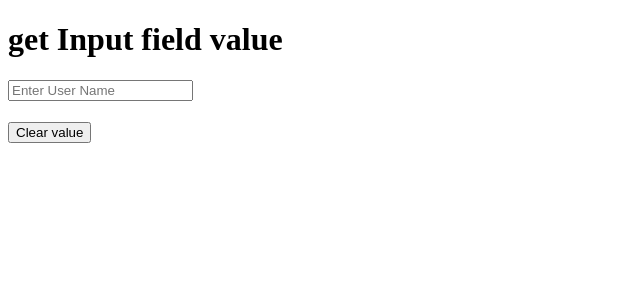
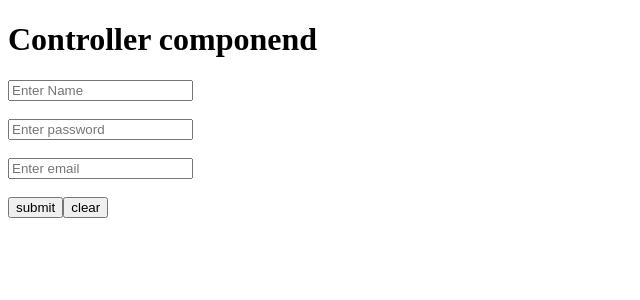
Before and after one commit to mukesh-raika/React, a React (Vite) app: page / in a window 1280 px wide. Shown: the top 300 px of the page, without its empty margins (0-640 px from the left). Built offline with nearby package versions, Linux system fonts and the light colour scheme.

Commit message:
controlled component

```diff
--- a/src/App.jsx
+++ b/src/App.jsx
@@ -1,14 +1,31 @@
-import { useState } from "react";
+import { useState } from "react"
+import { ssrExportNameKey } from "vite/module-runner";
 
 function App() {
-  const[val,setVal]=useState("")
+  const [name,setName]=useState('');
+  const [password,setPassword]=useState('');
+  const [email,setEmail]=useState('');
   return(
     <div>
-      <h1>get Input field value</h1>
-      <input type="text" value={val} onChange={(event)=>setVal(event.target.value)} placeholder="Enter User Name"/>
-      <h1>{val}</h1>
-      <button onClick={()=>setVal("")}>Clear value</button>
+      <h1>Controller componend</h1>
+    <from action=""method="get">
+      <input type="text"value={name} onChange={(event)=>setName(event.target.value)}  placeholder="Enter Name" />
+      <br/> <br />
+       <input type="password" value={password} onChange={(event)=>setPassword(event.target.value)} placeholder="Enter password" />
+      <br/> <br />
+       <input type="text"value={email} onChange={(event)=>setEmail(event.target.value)} placeholder="Enter email" />
+      <br/> <br />
+      <button>submit</button>
+
+      <button onClick={()=>{setEmail('');setName('');setPassword('')}}>clear</button>
+
+
+
+      <h3>{name}</h3>
+      <h3>{password}</h3>
+      <h3>{email}</h3>
+    </from>
     </div>
   )
 }
-export default App;
+export default App
```
